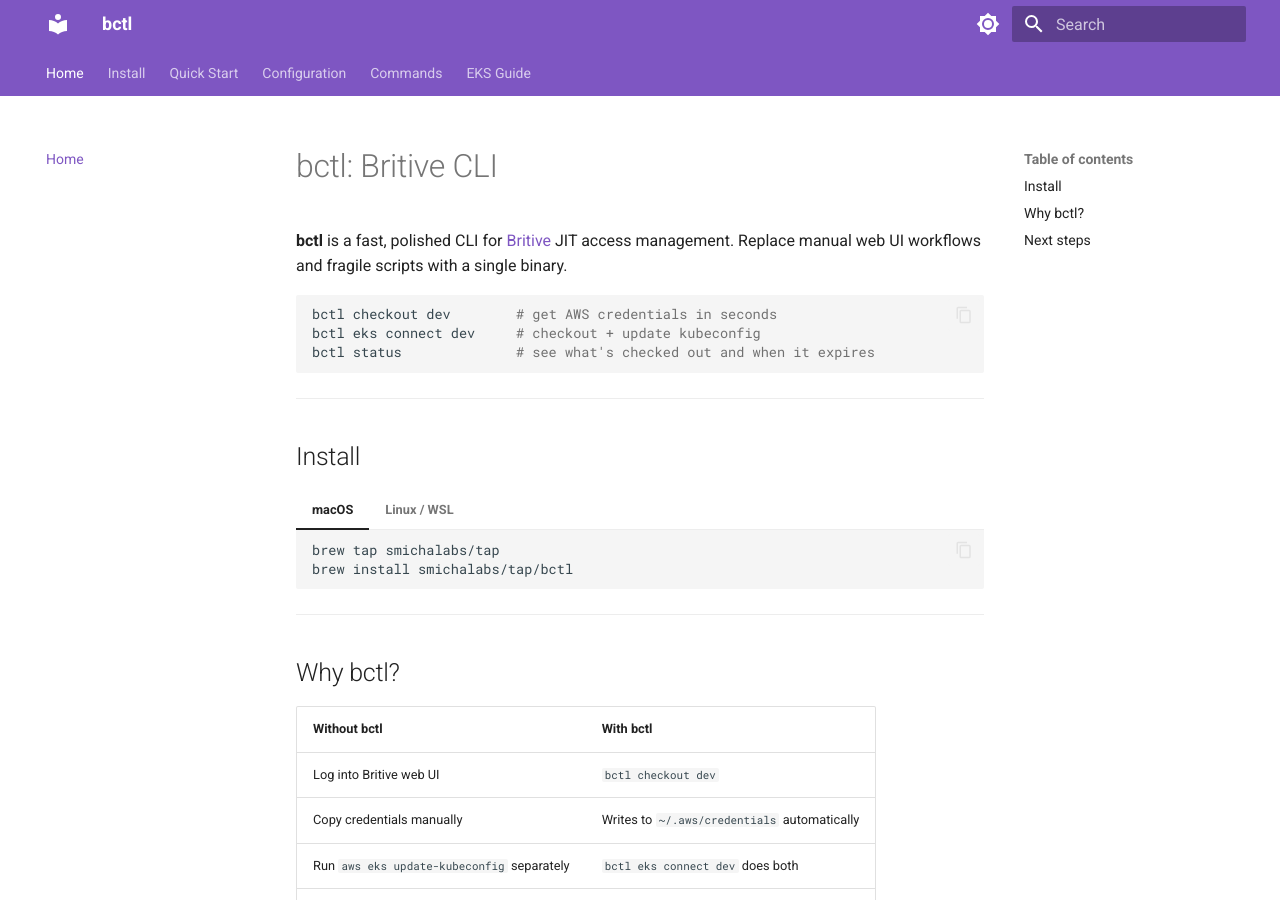
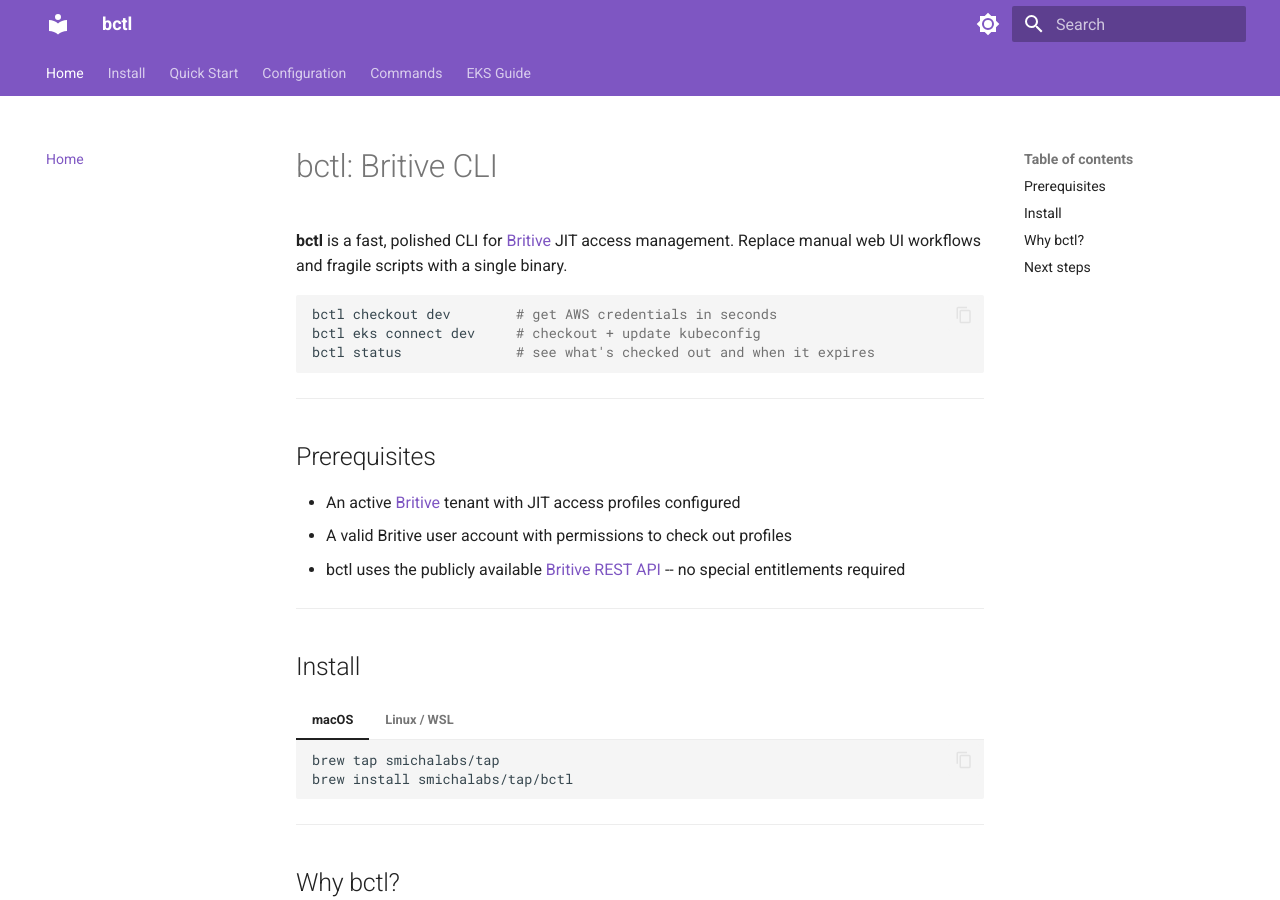
Before and after one commit to smichalabs/britivectl, an MkDocs documentation site: the page built from docs/docs/index.md, in a window 1280 px wide and 900 px high. Built offline with MkDocs 1.6.1 and Material for MkDocs 9.7.7, drawn with Linux system fonts in a browser that asks for light colours.

Commit message:
docs: add prerequisites and Britive API reference to docs (#9)
Add prerequisites section to index.md and info callout to quickstart.md
noting that users need an active Britive tenant and account. Reference
the public Britive API docs.

````diff
--- a/docs/docs/index.md
+++ b/docs/docs/index.md
@@ -8,6 +8,14 @@ bctl checkout dev        # get AWS credentials in seconds
 bctl eks connect dev     # checkout + update kubeconfig
 bctl status              # see what's checked out and when it expires
 ```
+
+---
+
+## Prerequisites
+
+- An active [Britive](https://www.britive.com) tenant with JIT access profiles configured
+- A valid Britive user account with permissions to check out profiles
+- bctl uses the publicly available [Britive REST API](https://docs.britive.com/apidocs) -- no special entitlements required
 
 ---
 
````
Also changed, not shown: docs/docs/quickstart.md (+3 -0 lines).
